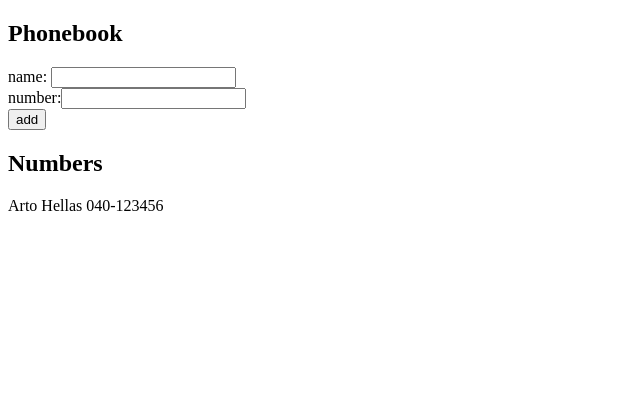
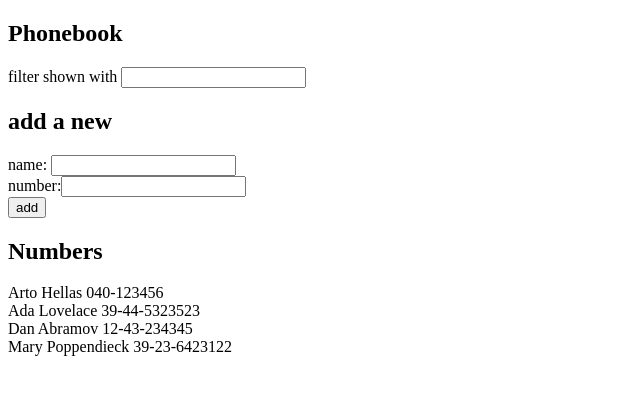
Before and after one commit to Maaloul-Khalil-M/fullstackopen-M-submissions, a React (Vite) app in the folder part2/phonebook/: page / in a window 1280 px wide. Shown: the top 394 px of the page, without its empty margins (0-640 px from the left). Built offline with nearby package versions, Linux system fonts and the light colour scheme.

Commit message:
exercice 2.9

```diff
--- a/part2/phonebook/src/App.jsx
+++ b/part2/phonebook/src/App.jsx
@@ -4,18 +4,34 @@
 const App = () => {
   const [persons, setPersons] = useState([
     { name: "Arto Hellas", number: "040-123456", id: 1 },
+    { name: "Ada Lovelace", number: "39-44-5323523", id: 2 },
+    { name: "Dan Abramov", number: "12-43-234345", id: 3 },
+    { name: "Mary Poppendieck", number: "39-23-6423122", id: 4 },
   ]);
+
   const [newName, setNewName] = useState("");
   const [newNumber, setNewNumber] = useState("");
+  const [filter, setFilter] = useState("");
 
   const nameHandler = (event) => {
     setNewName(event.target.value);
   };
-
   const numberHandler = (event) => {
     setNewNumber(event.target.value);
   };
 
+  const filterHandler = (event) => {
+    setFilter(event.target.value);
+  };
+
+  const verifyDupName = (arr, newItem) => {
+    return arr.some(
+      (item) => item.name.toUpperCase() === newItem.name.toUpperCase(),
+    );
+  };
+  const verifyDupNumber = (arr, newItem) => {
+    return arr.some((item) => item.number === newItem.number);
+  };
   const addPerson = (event) => {
     event.preventDefault();
     const personToAdd = { name: newName, number: newNumber, id: nanoid() };
@@ -31,19 +47,17 @@
     }
   };
 
-  const verifyDupName = (arr, newItem) => {
-    return arr.some(
-      (item) => item.name.toUpperCase() === newItem.name.toUpperCase(),
-    );
-  };
-
-  const verifyDupNumber = (arr, newItem) => {
-    return arr.some((item) => item.number === newItem.number);
-  };
+  const filteredPersons = persons.filter((person) =>
+    person.name.toLowerCase().includes(filter.toLowerCase()),
+  );
 
   return (
     <div>
       <h2>Phonebook</h2>
+      <div>
+        filter shown with <input value={filter} onChange={filterHandler} />
+      </div>
+      <h2>add a new</h2>
       <form onSubmit={addPerson}>
         <div>
           name: <input value={newName} onChange={nameHandler} />
@@ -57,11 +71,17 @@
         </div>
       </form>
       <h2>Numbers</h2>
-      {persons.map((person) => (
-        <div key={person.id}>
-          {person.name} {person.number}
-        </div>
-      ))}
+      <div>
+        {filteredPersons.length > 0 ? (
+          filteredPersons.map((person) => (
+            <div key={person.id}>
+              {person.name} {person.number}
+            </div>
+          ))
+        ) : (
+          <p>No contacts found</p>
+        )}
+      </div>
     </div>
   );
 };
```
